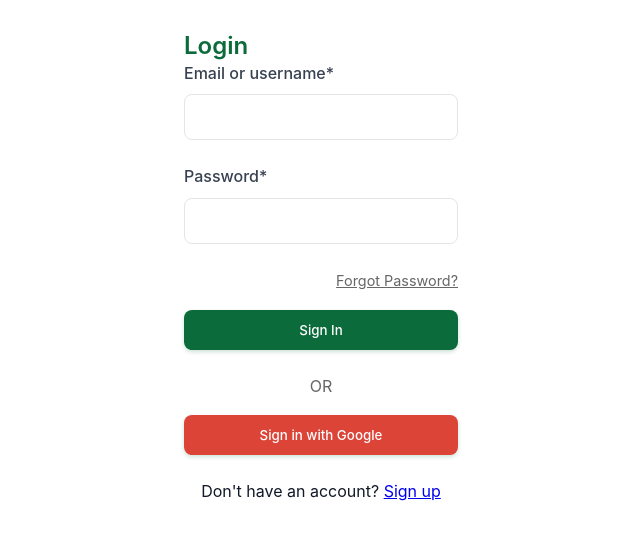
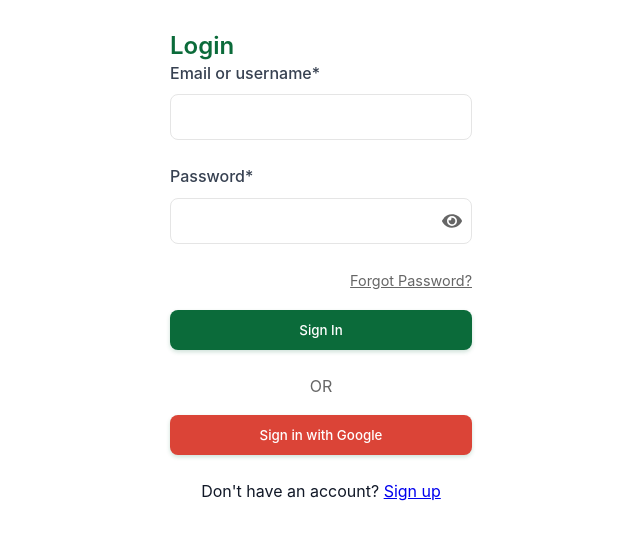
Before and after one commit to ajaysunilsharma/mywatch, a React app in the folder frontend/: page /login in a window 1280 px wide. Shown: the top 540 px of the page, without its empty margins (319-959 px from the left). Built offline with nearby package versions, Linux system fonts and the light colour scheme; no server answers; the HTML template or start-up script is replaced by a standard one.

Commit message:
add show/hide password functionality

```diff
--- a/frontend/package.json
+++ b/frontend/package.json
@@ -15,6 +15,7 @@
     "axios": "^1.13.0",
     "react": "^19.1.1",
     "react-dom": "^19.1.1",
+    "react-icons": "^5.0.1",
     "react-router-dom": "^7.9.4",
     "validator": "^13.11.0"
   },
--- a/frontend/src/pages/Login.jsx
+++ b/frontend/src/pages/Login.jsx
@@ -1,5 +1,6 @@
 import { useState } from 'react';
 import { useNavigate, Link, useLocation } from 'react-router-dom';
+import { FaEye, FaEyeSlash } from 'react-icons/fa';
 
 const API_URL = import.meta.env.VITE_API_URL;
 
@@ -7,6 +8,7 @@
   const location = useLocation();
   const [username, setUsername] = useState(location.state?.email || '');
   const [password, setPassword] = useState('');
+  const [showPassword, setShowPassword] = useState(false);
   const [error, setError] = useState('');
   const [message, setMessage] = useState('');
   const [isResetMode, setIsResetMode] = useState(false);
@@ -79,7 +81,35 @@
           <>
             <div className="form-group">
               <label>Password*</label>
-              <input type="password" value={password} onChange={e => setPassword(e.target.value)} required />
+              <div style={{ position: 'relative' }}>
+                <input
+                  type={showPassword ? "text" : "password"}
+                  value={password}
+                  onChange={e => setPassword(e.target.value)}
+                  required
+                  style={{ width: '100%', paddingRight: '40px' }}
+                />
+                <button
+                  type="button"
+                  onClick={() => setShowPassword(!showPassword)}
+                  style={{
+                    position: 'absolute',
+                    right: '10px',
+                    top: '50%',
+                    transform: 'translateY(-50%)',
+                    background: 'none',
+                    border: 'none',
+                    cursor: 'pointer',
+                    color: '#666',
+                    padding: 0,
+                    display: 'flex',
+                    alignItems: 'center'
+                  }}
+                  title={showPassword ? "Hide password" : "Show password"}
+                >
+                  {showPassword ? <FaEyeSlash size={20} /> : <FaEye size={20} />}
+                </button>
+              </div>
             </div>
             <div style={{ textAlign: 'right', marginBottom: '1rem' }}>
               <button
--- a/frontend/src/pages/Signup.jsx
+++ b/frontend/src/pages/Signup.jsx
@@ -1,5 +1,6 @@
 import { useState } from 'react';
 import { useNavigate, Link } from 'react-router-dom';
+import { FaEye, FaEyeSlash } from 'react-icons/fa';
 
 const API_URL = import.meta.env.VITE_API_URL;
 
@@ -7,6 +8,7 @@
   const [email, setEmail] = useState('');
   const [username, setUsername] = useState('');
   const [password, setPassword] = useState('');
+  const [showPassword, setShowPassword] = useState(false);
   const [error, setError] = useState('');
   const [fieldErrors, setFieldErrors] = useState({});
   const navigate = useNavigate();
@@ -71,7 +73,35 @@
         </div>
         <div className="form-group">
           <label>Password*</label>
-          <input type="password" value={password} onChange={e => setPassword(e.target.value)} required />
+          <div style={{ position: 'relative' }}>
+            <input
+              type={showPassword ? "text" : "password"}
+              value={password}
+              onChange={e => setPassword(e.target.value)}
+              required
+              style={{ width: '100%', paddingRight: '40px' }}
+            />
+            <button
+              type="button"
+              onClick={() => setShowPassword(!showPassword)}
+              style={{
+                position: 'absolute',
+                right: '10px',
+                top: '50%',
+                transform: 'translateY(-50%)',
+                background: 'none',
+                border: 'none',
+                cursor: 'pointer',
+                color: '#666',
+                padding: 0,
+                display: 'flex',
+                alignItems: 'center'
+              }}
+              title={showPassword ? "Hide password" : "Show password"}
+            >
+              {showPassword ? <FaEyeSlash size={20} /> : <FaEye size={20} />}
+            </button>
+          </div>
         </div>
         <button type="submit" className="btn-primary" style={{ width: '100%' }}>Create Account</button>
       </form>
```
Also changed, not shown: 1 other file (tests, documents, lock files or other folders).
